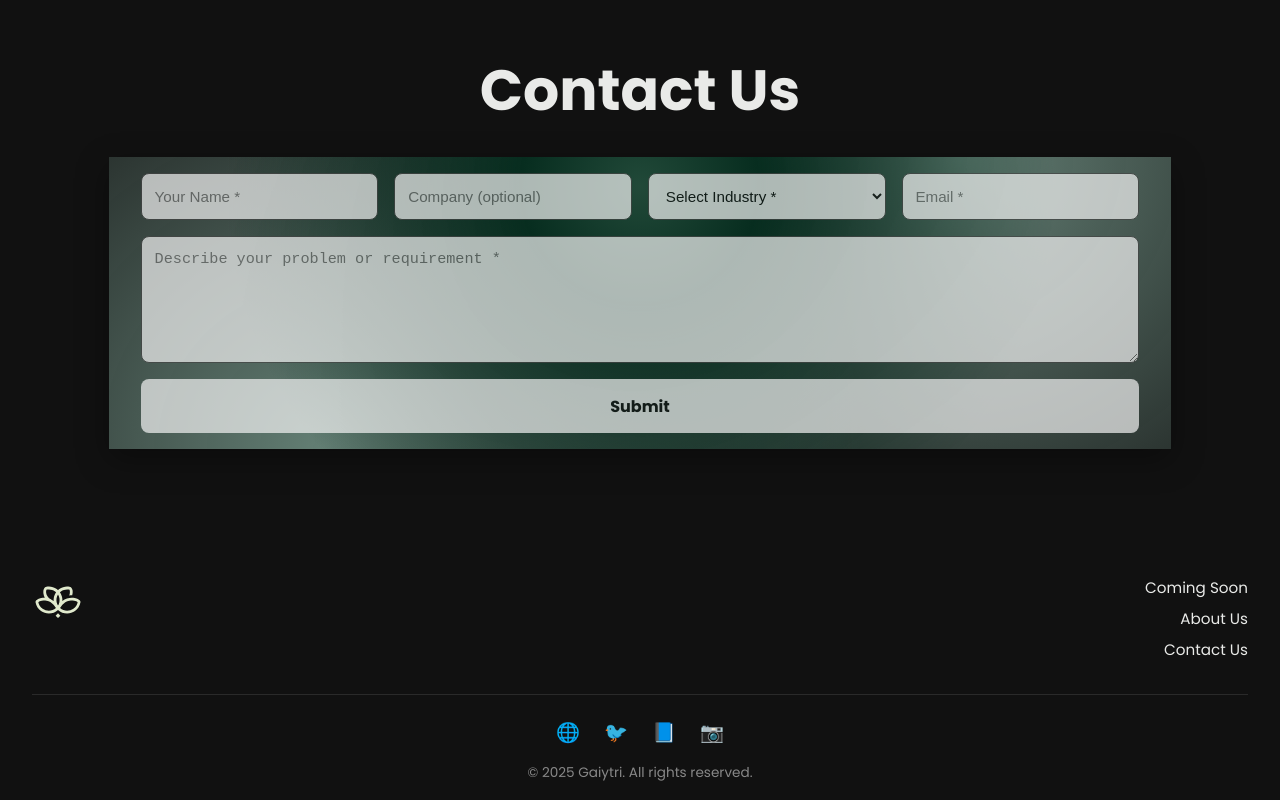
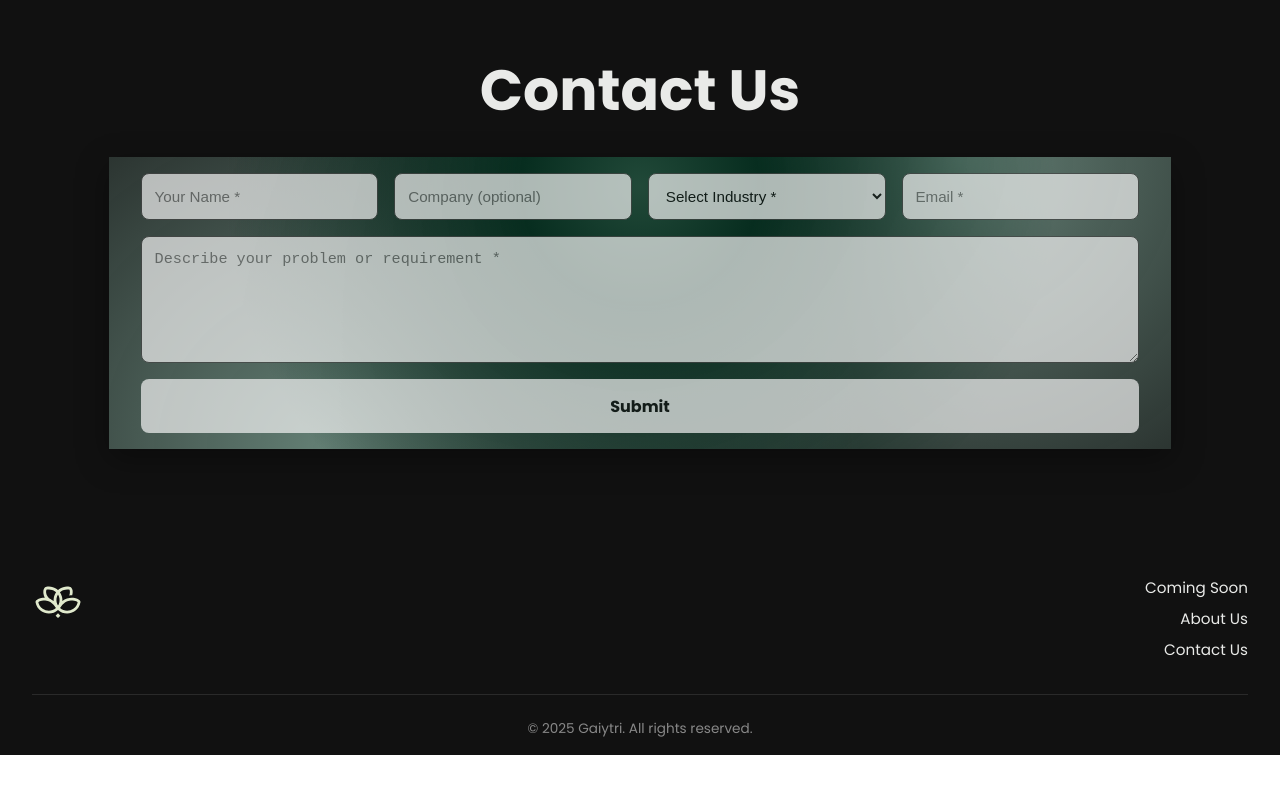
Before and after one commit to gAIytri/Website, a React (Vite) app: page / in a window 1280 px wide. Shown: the part 2075-2875 px from the top of the page. After the commit the page ends 2830 px from the top, so only its background shows below. Built offline with nearby package versions, Linux system fonts and the light colour scheme.

Commit message:
removed linkicons

```diff
--- a/src/components/Footer.jsx
+++ b/src/components/Footer.jsx
@@ -79,12 +79,7 @@ const Footer = () => {
 
       {/* Bottom Section */}
       <div style={styles.bottomSection}>
-        <div style={styles.socials}>
-          <a href="#" style={styles.socialIcon}>🌐</a>
-          <a href="#" style={styles.socialIcon}>🐦</a>
-          <a href="#" style={styles.socialIcon}>📘</a>
-          <a href="#" style={styles.socialIcon}>📷</a>
-        </div>
+
         <div style={styles.copyright}>
           © {new Date().getFullYear()} Gaiytri. All rights reserved.
         </div>
```
